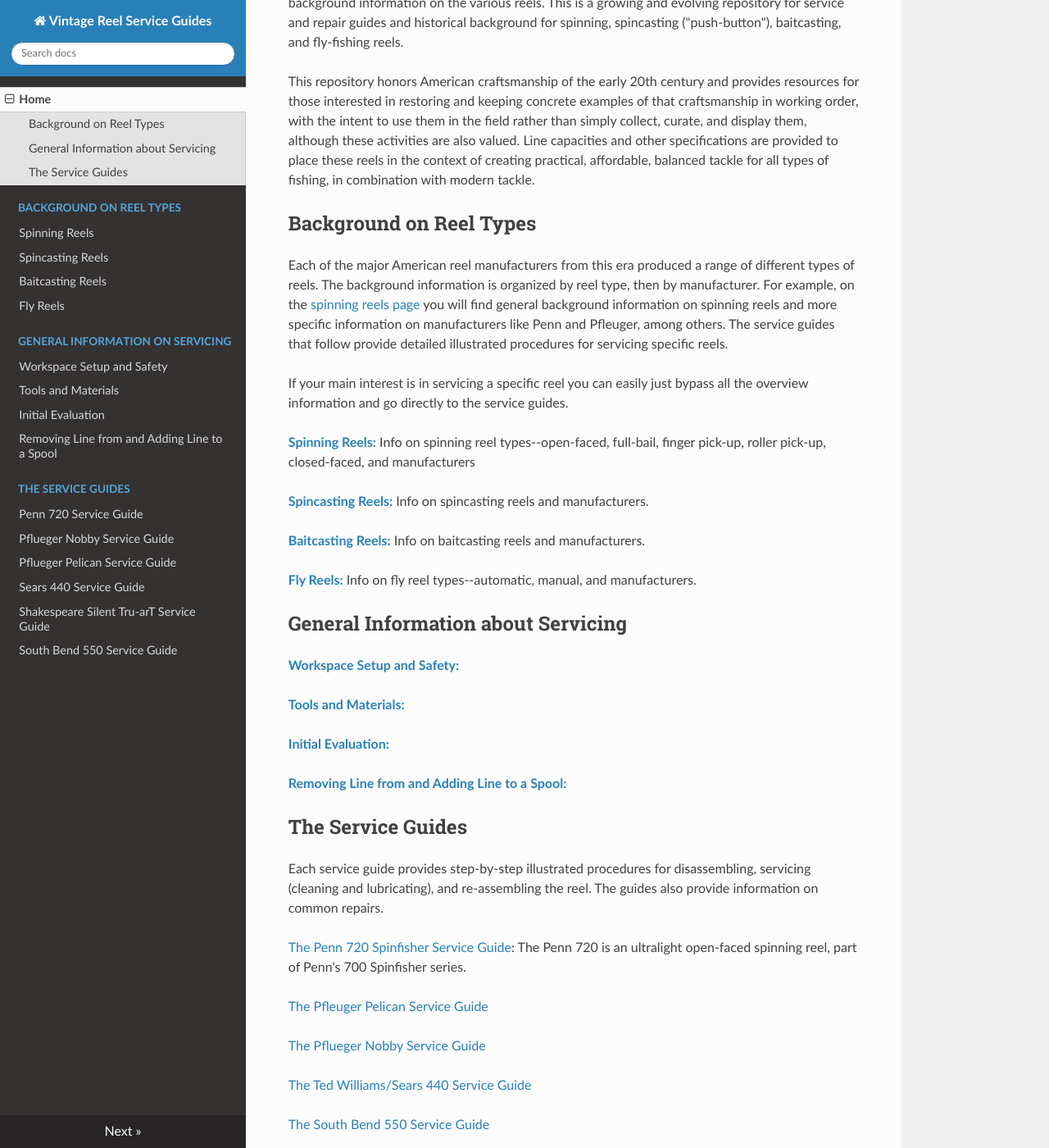
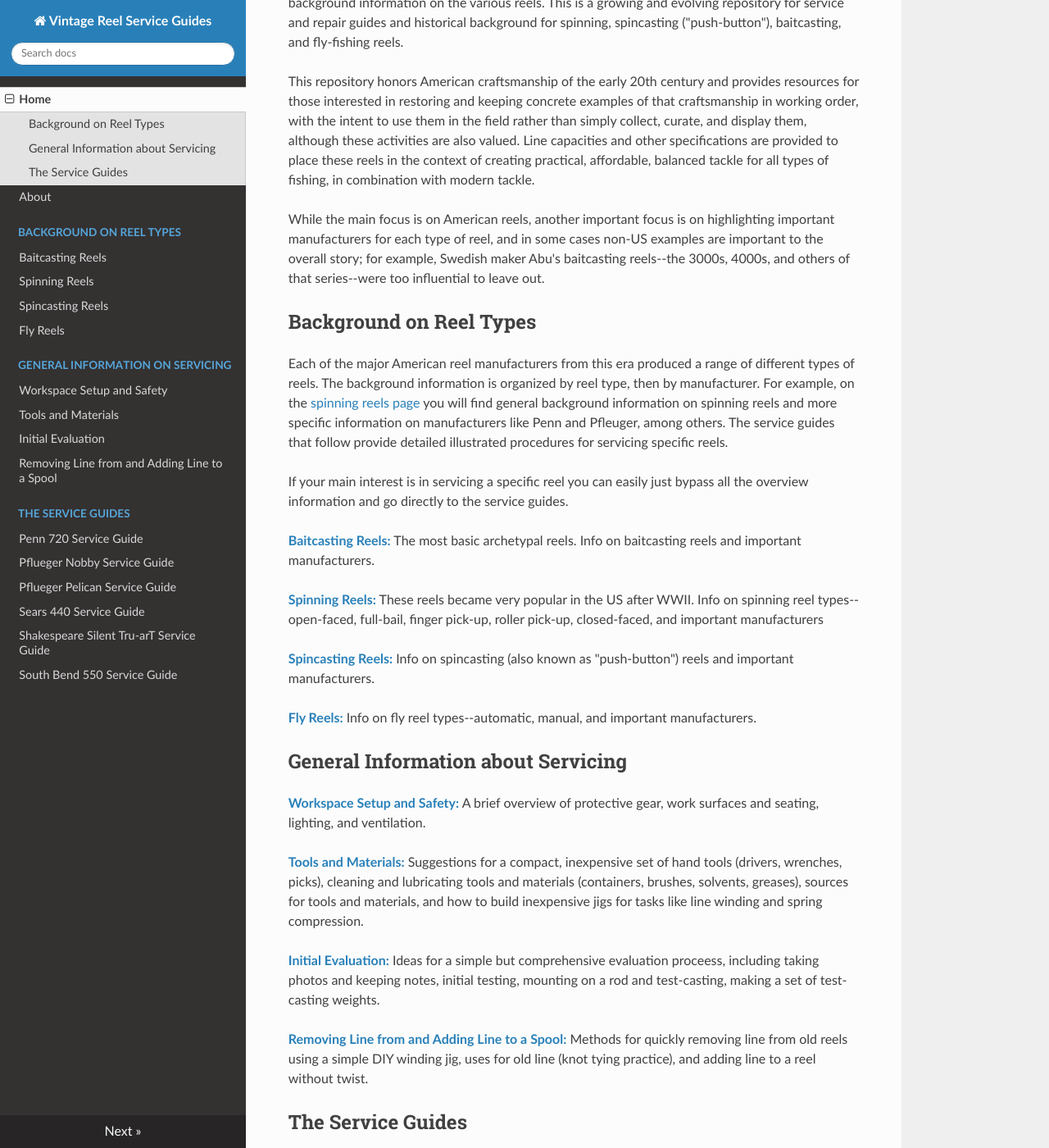
Before and after one commit to john-tech-writer/vintage-reel-service-guides, an MkDocs documentation site: the page built from docs/index.md, in a window 1280 px wide and 1400 px high, scrolled down 216 px. Shown: the whole window at 82% size. Built offline with MkDocs 1.6.1, drawn with Linux system fonts in a browser that asks for light colours; nearby versions of some CDN libraries.

Commit message:
added about page and content

```diff
--- a/docs/index.md
+++ b/docs/index.md
@@ -3,6 +3,8 @@
 This site's main purpose is to provide detailed, illustrated service procedures for mid‑priced American‑made fishing reels from the 1930s–1970s. It also provides repair procedures and background information on the various reels. This is a growing and evolving repository for service and repair guides and historical background for spinning, spincasting ("push-button"), baitcasting, and fly-fishing reels.
 
 This repository honors American craftsmanship of the early 20th century and provides resources for those interested in restoring and keeping concrete examples of that craftsmanship in working order, with the intent to use them in the field rather than simply collect, curate, and display them, although these activities are also valued. Line capacities and other specifications are provided to place these reels in the context of creating practical, affordable, balanced tackle for all types of fishing, in combination with modern tackle.
+
+While the main focus is on American reels, another important focus is on highlighting important manufacturers for each type of reel, and in some cases non-US examples are important to the overall story; for example, Swedish maker Abu's baitcasting reels--the 3000s, 4000s, and others of that series--were too influential to leave out.
 
 ## Background on Reel Types
 
@@ -10,23 +12,23 @@
 
 If your main interest is in servicing a specific reel you can easily just bypass all the overview information and go directly to the service guides.
 
-[**Spinning Reels:**](spinning-reels.md) Info on spinning reel types--open-faced, full-bail, finger pick-up, roller pick-up, closed-faced, and manufacturers
+[**Baitcasting Reels:**](baitcasting-reels.md) The most basic archetypal reels. Info on baitcasting reels and important manufacturers.
 
-[**Spincasting Reels:**](spincasting-reels.md) Info on spincasting reels and manufacturers.
+[**Spinning Reels:**](spinning-reels.md) These reels became very popular in the US after WWII. Info on spinning reel types--open-faced, full-bail, finger pick-up, roller pick-up, closed-faced, and important manufacturers
 
-[**Baitcasting Reels:**](baitcasting-reels.md) Info on baitcasting reels and manufacturers.
+[**Spincasting Reels:**](spincasting-reels.md) Info on spincasting (also known as "push-button") reels and important manufacturers.
 
-[**Fly Reels:**](fly-reels.md) Info on fly reel types--automatic, manual, and manufacturers.
+[**Fly Reels:**](fly-reels.md) Info on fly reel types--automatic, manual, and important manufacturers.
 
 ## General Information about Servicing
 
-[**Workspace Setup and Safety:**](workspace-setup.md)
+[**Workspace Setup and Safety:**](workspace-setup.md) A brief overview of protective gear, work surfaces and seating, lighting, and ventilation.
 
-[**Tools and Materials:**](tools-materials.md)
+[**Tools and Materials:**](tools-materials.md) Suggestions for a compact, inexpensive set of hand tools (drivers, wrenches, picks), cleaning and lubricating tools and materials (containers, brushes, solvents, greases), sources for tools and materials, and how to build inexpensive jigs for tasks like line winding and spring compression.
 
-[**Initial Evaluation:**](initial-evaluation.md)
+[**Initial Evaluation:**](initial-evaluation.md) Ideas for a simple but comprehensive evaluation proceess, including taking photos and keeping notes, initial testing, mounting on a rod and test-casting, making a set of test-casting weights.
 
-[**Removing Line from and Adding Line to a Spool:**](removing-adding-line.md)
+[**Removing Line from and Adding Line to a Spool:**](removing-adding-line.md) Methods for quickly removing line from old reels using a simple DIY winding jig, uses for old line (knot tying practice), and adding line to a reel without twist.
 
 ## The Service Guides
 
--- a/mkdocs.yml
+++ b/mkdocs.yml
@@ -3,10 +3,11 @@
 
 nav:
   - Home: index.md
+  - About: about.md
   - Background on Reel Types:
+    - Baitcasting Reels: baitcasting-reels.md
     - Spinning Reels: spinning-reels.md
     - Spincasting Reels: spincasting-reels.md
-    - Baitcasting Reels: baitcasting-reels.md
     - Fly Reels: fly-reels.md
   - General Information on Servicing:
     - Workspace Setup and Safety: workspace-setup.md
```
Also changed, not shown: docs/about.md (added, +37 -0 lines).
